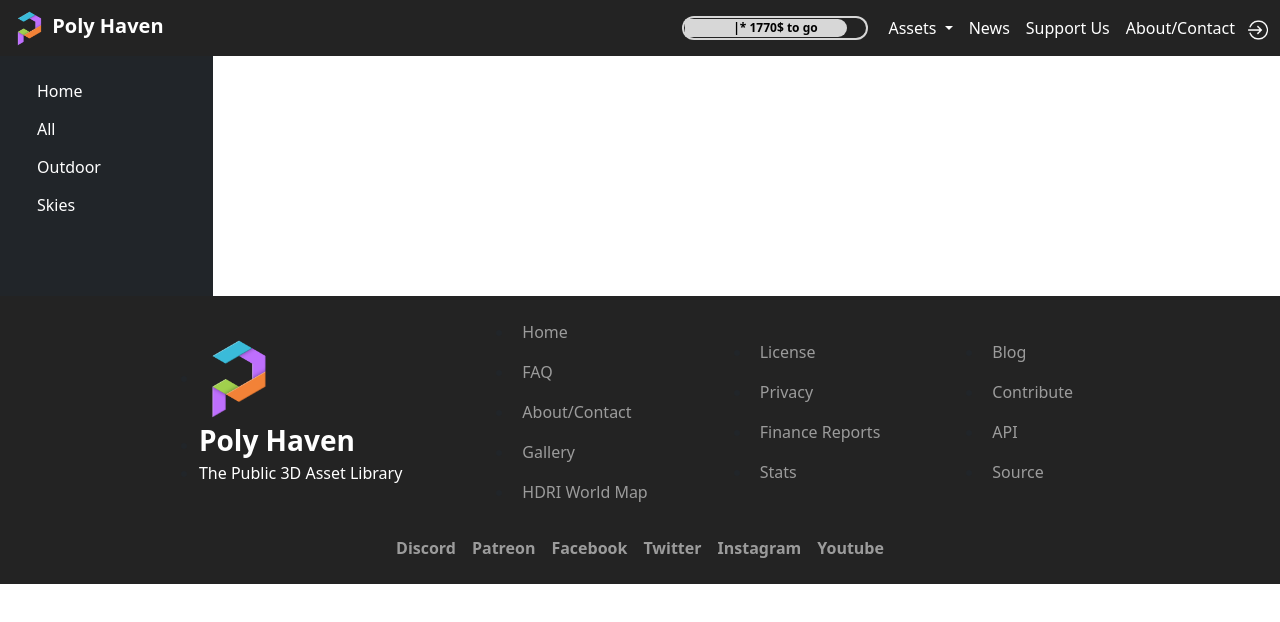
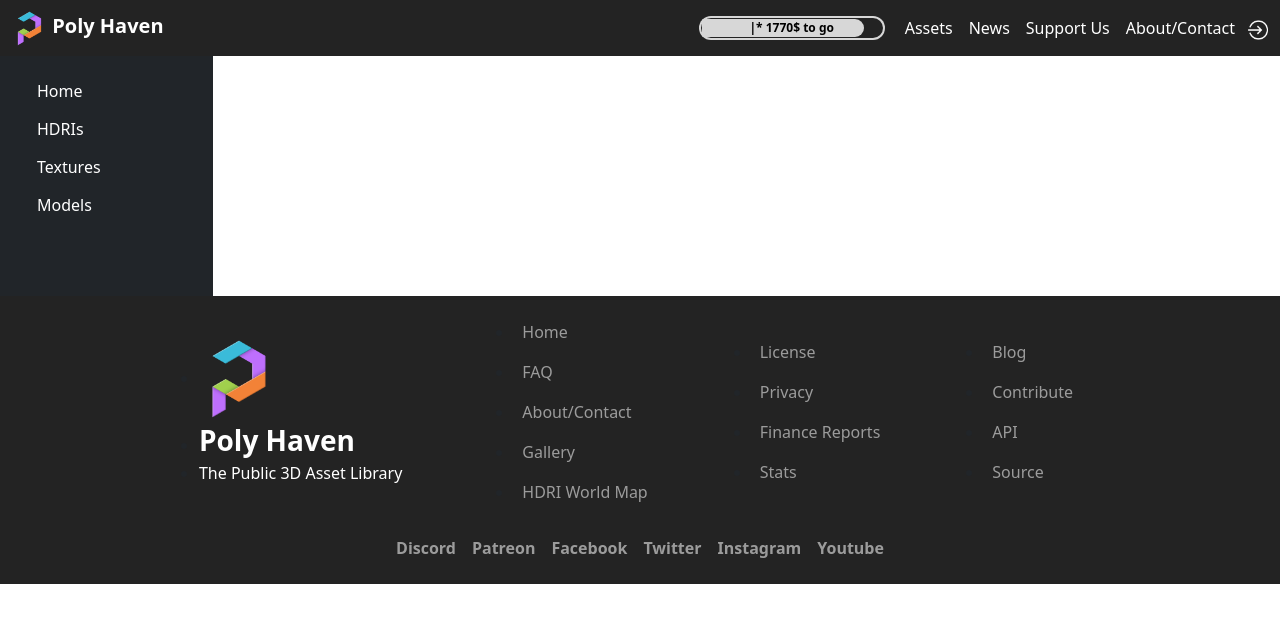
Before and after one commit to MTakahashi-KWH/Polyhaven-App, an Angular app: page /all in a window 1280 px wide. Shown: the top 622 px of the page. Built offline with nearby package versions, Linux system fonts and the light colour scheme.

Commit message:
tried to fix toggle visuals, did minor text matchs

```diff
--- a/src/app/navigation/Topnavbar.component.html
+++ b/src/app/navigation/Topnavbar.component.html
@@ -16,7 +16,7 @@
 
             <ul class="nav navbar-nav">
                 <li class='nav-item dropdown'>
-                    <a class="nav-link dropdown-toggle text-white" href="#" id="navbarDropdownMenuLink" role="button" data-bs-toggle="dropdown" aria-expanded="false">
+                    <a class="nav-link dropdown text-white" href="all" id="navbarDropdownMenuLink" role="button" data-bs-toggle="dropdown" aria-expanded="false">
                       Assets
                     </a>
                     <ul class="dropdown-menu dropdown-menu-dark" aria-labelledby="navbarDropdownMenuLink">
--- a/src/app/pages/alllibrary.component.html
+++ b/src/app/pages/alllibrary.component.html
@@ -17,7 +17,7 @@
             <li>
                 <a class="btn btn-toggle align-items-center text-white rounded collapsed" data-bs-toggle="collapse" href="#collapseAll" role="button" aria-expanded="false"
                     aria-controls="collapseAll">
-                    All
+                    HDRIs
                 </a>
                 <div class="collapse" id="collapseAll">
                     <ul>
@@ -32,7 +32,7 @@
             <li>
                 <a class="btn btn-toggle align-items-center text-white rounded collapsed" data-bs-toggle="collapse" href="#collapseOutdoor" role="button" aria-expanded="false"
                     aria-controls="collapseOutdoor">
-                    Outdoor
+                    Textures
                 </a>
                 <div class="collapse" id="collapseOutdoor">
                     <ul>
@@ -46,7 +46,7 @@
                 </div>
             </li>
             <li class="nav-item">
-                <a class="btn btn-toggle align-items-center text-white rounded collapsed" href="#">Skies</a>
+                <a class="btn btn-toggle align-items-center text-white rounded collapsed" href="models">Models</a>
             </li>
         </ul>
 
--- a/src/app/pages/hdrilibrary.component.html
+++ b/src/app/pages/hdrilibrary.component.html
@@ -21,7 +21,7 @@
                 </a>
                 <div class="collapse" id="collapseAll">
                     <ul>
-                        <li class="nav-item"><a class="nav-link active" href="#">All</a></li>
+                        <li class="nav-item"><a class="nav-link active" href="all">All</a></li>
                         <li class="nav-item"><a class="nav-link active" href="#">Outdoor</a>
                         </li>
                         <li class="nav-item"><a class="nav-link active" href="#">Skies</a>
--- a/src/app/pages/modellibrary.component.html
+++ b/src/app/pages/modellibrary.component.html
@@ -21,7 +21,7 @@
                 </a>
                 <div class="collapse" id="collapseAll">
                     <ul>
-                        <li class="nav-item"><a class="nav-link active" href="#">All</a></li>
+                        <li class="nav-item"><a class="nav-link active" href="all">All</a></li>
                         <li class="nav-item"><a class="nav-link active" href="#">Outdoor</a>
                         </li>
                         <li class="nav-item"><a class="nav-link active" href="#">Skies</a>
@@ -32,7 +32,7 @@
             <li>
                 <a class="btn btn-toggle align-items-center text-white rounded collapsed" data-bs-toggle="collapse" href="#collapseOutdoor" role="button" aria-expanded="false"
                     aria-controls="collapseOutdoor">
-                    Outdoor
+                    Props
                 </a>
                 <div class="collapse" id="collapseOutdoor">
                     <ul>
@@ -46,7 +46,7 @@
                 </div>
             </li>
             <li class="nav-item">
-                <a class="btn btn-toggle align-items-center text-white rounded collapsed" href="#">Skies</a>
+                <a class="btn btn-toggle align-items-center text-white rounded collapsed" href="#">Furniture</a>
             </li>
         </ul>
 
--- a/src/app/pages/texturelibrary.component.html
+++ b/src/app/pages/texturelibrary.component.html
@@ -21,7 +21,7 @@
                 </a>
                 <div class="collapse" id="collapseAll">
                     <ul>
-                        <li class="nav-item"><a class="nav-link active" href="#">All</a></li>
+                        <li class="nav-item"><a class="nav-link active" href="all">All</a></li>
                         <li class="nav-item"><a class="nav-link active" href="#">Outdoor</a>
                         </li>
                         <li class="nav-item"><a class="nav-link active" href="#">Skies</a>
@@ -32,7 +32,7 @@
             <li>
                 <a class="btn btn-toggle align-items-center text-white rounded collapsed" data-bs-toggle="collapse" href="#collapseOutdoor" role="button" aria-expanded="false"
                     aria-controls="collapseOutdoor">
-                    Outdoor
+                    Aerial
                 </a>
                 <div class="collapse" id="collapseOutdoor">
                     <ul>
@@ -46,7 +46,7 @@
                 </div>
             </li>
             <li class="nav-item">
-                <a class="btn btn-toggle align-items-center text-white rounded collapsed" href="#">Skies</a>
+                <a class="btn btn-toggle align-items-center text-white rounded collapsed" href="#">Terrain</a>
             </li>
         </ul>
 
--- a/src/app/parallaxelements/greyscaleparallax.component.html
+++ b/src/app/parallaxelements/greyscaleparallax.component.html
@@ -1,12 +1,15 @@
 <div class="d-flex align-items-end flex-column">
     <div class="justify-content-center p-5" >
         <div class='text-center bg-dark text-wrap text-white'>
-            <h1>100% Free</h1>
+            <h1>High Quality</h1>
             <p>
-                Not just free, but CC0, meaning you can use them for absolutely any purpose <b>without restrictions</b>
+                "Free" and "quality" don't always have to be mutually exclusive.
             </p>
             <p>
-                No paywalls or signup required, simply download what you want and use it immediately without worry.
+                We don't want to pollute the web with more trash, so we focus on creating the best <b>assets that you can actually use.</b>
+            </p>
+            <p>
+                Our target is to create content that will not just hold up to today's standards, but higher future standards, and the potential of future hardware too.
             </p>
         </div>
     </div>
```
